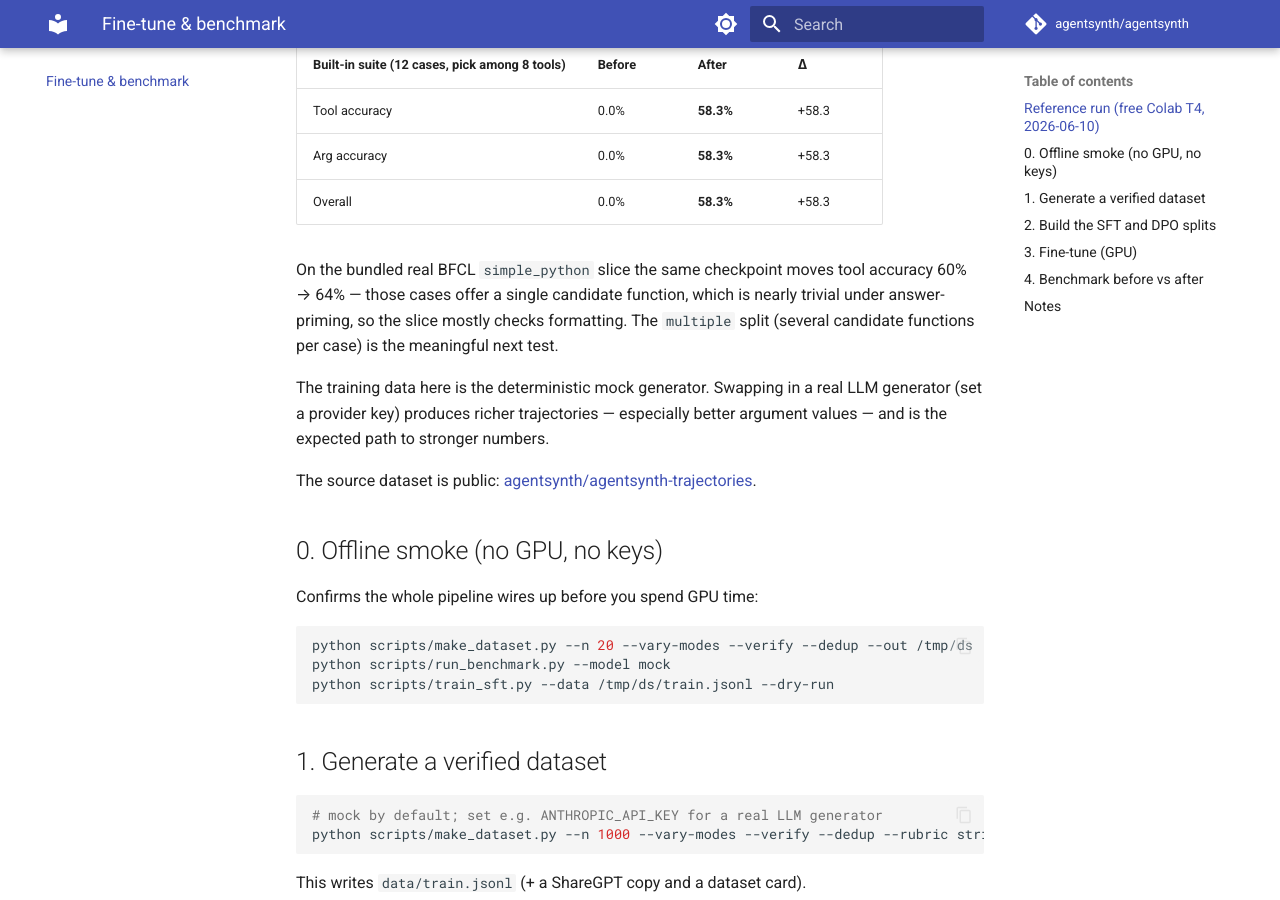
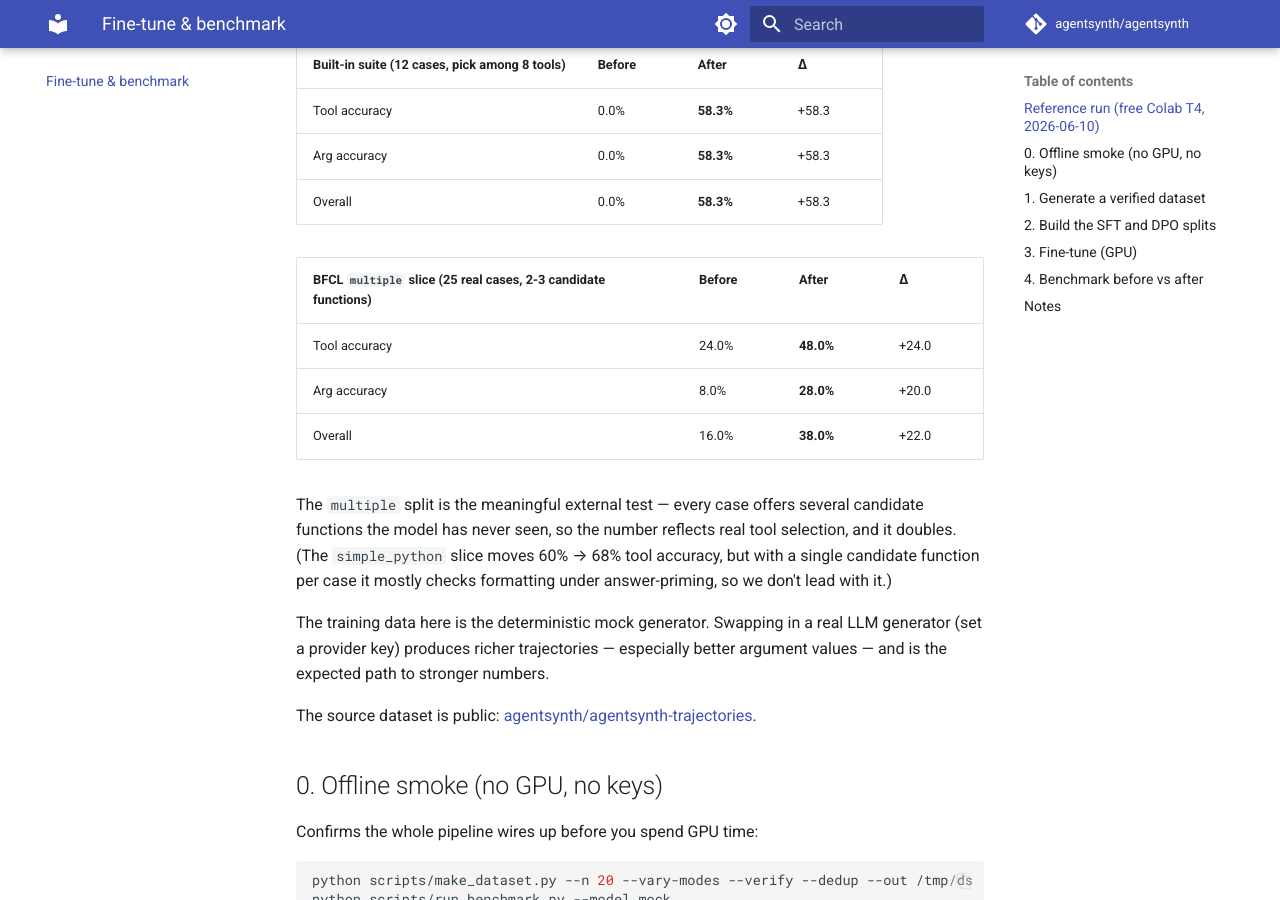
Before and after one commit to agentsynth/agentsynth, an MkDocs documentation site: the page built from docs/BENCHMARK.md, in a window 1280 px wide and 900 px high, scrolled down 606 px. Built offline with MkDocs 1.6.1 and Material for MkDocs 9.7.7, drawn with Linux system fonts in a browser that asks for light colours; comment, search, counter and statistics services are not loaded.

Commit message:
Benchmark docs: add the BFCL multiple result from the final reference run
The recognized-suite number is now real tool selection: on the BFCL multiple
slice (2-3 unseen candidate functions per case) the fine-tune doubles tool
accuracy (24% -> 48%) and lifts overall from 16% to 38%, alongside the
0% -> 58.3% built-in-suite result.

```diff
--- a/docs/BENCHMARK.md
+++ b/docs/BENCHMARK.md
@@ -24,10 +24,17 @@
 | Arg accuracy | 0.0% | **58.3%** | +58.3 |
 | Overall | 0.0% | **58.3%** | +58.3 |
 
-On the bundled real BFCL `simple_python` slice the same checkpoint moves tool
-accuracy 60% → 64% — those cases offer a single candidate function, which is nearly
-trivial under answer-priming, so the slice mostly checks formatting. The `multiple`
-split (several candidate functions per case) is the meaningful next test.
+| BFCL `multiple` slice (25 real cases, 2-3 candidate functions) | Before | After | Δ |
+| --- | --- | --- | --- |
+| Tool accuracy | 24.0% | **48.0%** | +24.0 |
+| Arg accuracy | 8.0% | **28.0%** | +20.0 |
+| Overall | 16.0% | **38.0%** | +22.0 |
+
+The `multiple` split is the meaningful external test — every case offers several
+candidate functions the model has never seen, so the number reflects real tool
+selection, and it doubles. (The `simple_python` slice moves 60% → 68% tool accuracy,
+but with a single candidate function per case it mostly checks formatting under
+answer-priming, so we don't lead with it.)
 
 The training data here is the deterministic mock generator. Swapping in a real LLM
 generator (set a provider key) produces richer trajectories — especially better
```
Also changed, not shown: README.md (+3 -1 lines).
